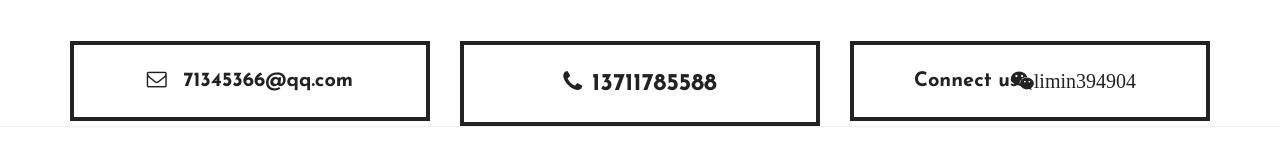
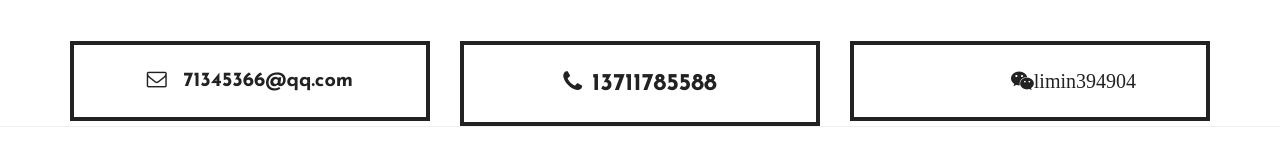
Before and after one commit to baobao66/baobao.github.io, a plain HTML site: page index.html in a window 1280 px wide. Shown: the part 3043-3196 px from the top of the page. Drawn offline with Linux system fonts and the light colour scheme; some packages are replaced by stand-ins of ours; a script that the page names is missing.

Commit message:
Update index.html

```diff
--- a/index.html
+++ b/index.html
@@ -504,7 +504,7 @@
 					</div>
 					<div class="col-lg-4 col-md-4 col-sm-4 col-xs-12">
 						<div class="Social_list">
-							<h2>Connect us: </h2>
+
 							<div class="social_icon my-class uk-scrollspy-init-inview uk-invisible">
 								<a data-toggle="tooltip" data-placement="top" title="" data-original-title="Like 6k" class="red-tooltip" href="#"><i class="fa fa-weixin">limin394904</i></a>
 
```
